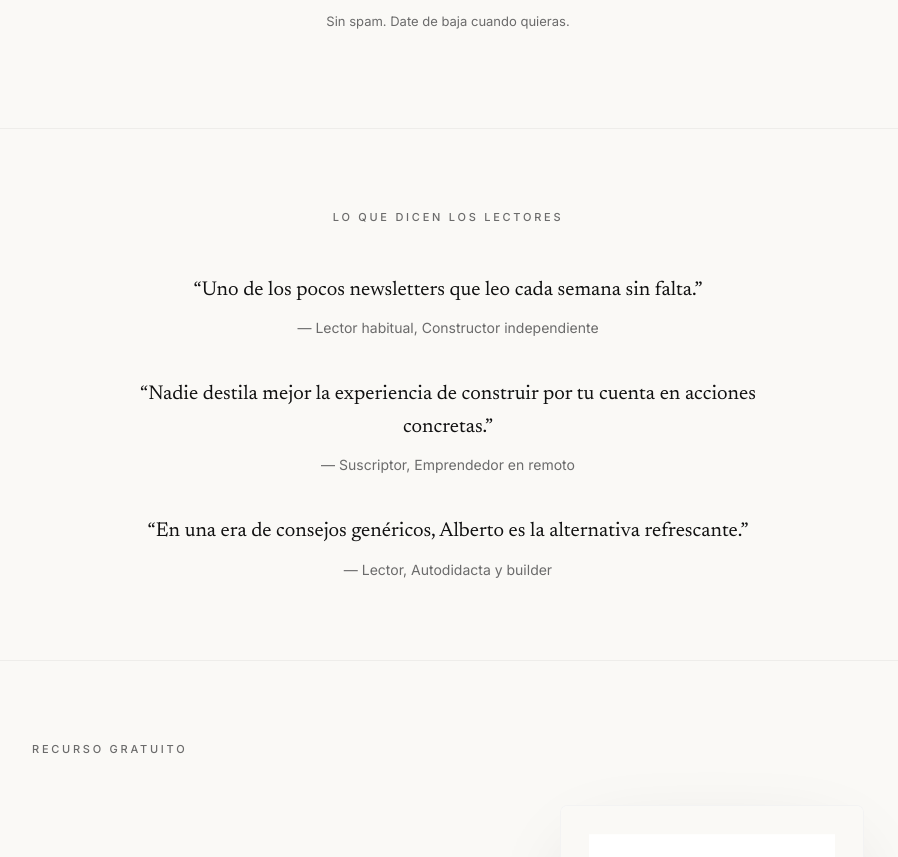
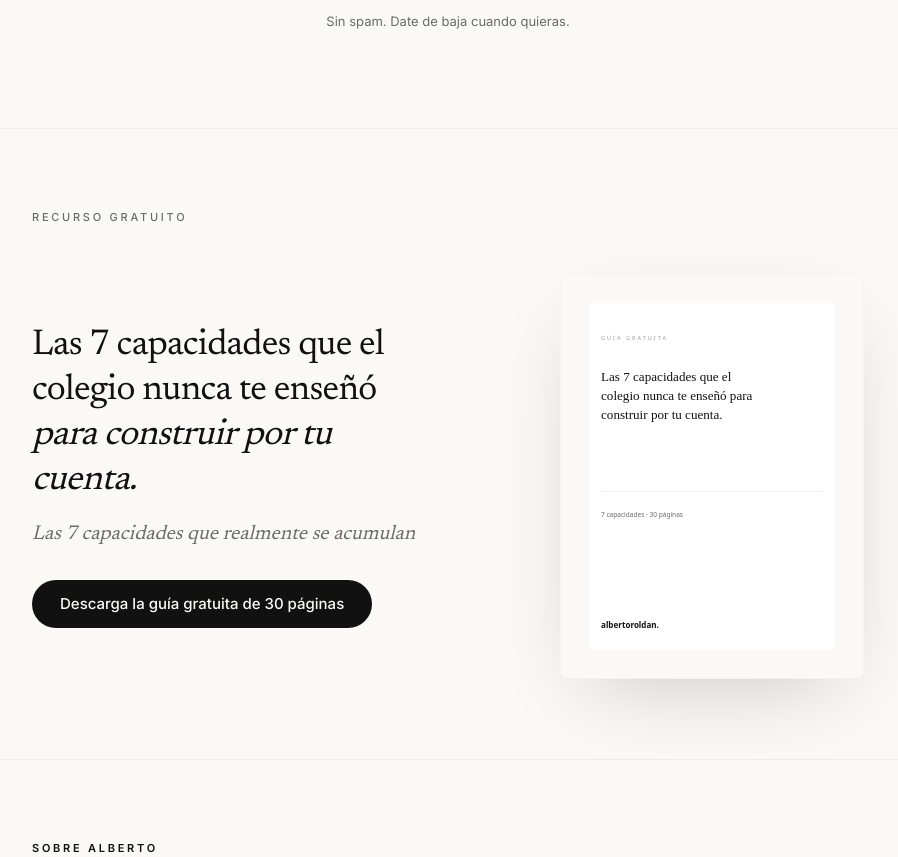
Before and after one commit to AlbertoRoldanUX-code/albertoroldan.me, a Next.js app: page / in a window 1280 px wide. Shown: the part 460-1317 px from the top of the page, without its empty margins (192-1090 px from the left). Built offline with nearby package versions, Linux system fonts and the light colour scheme; no server answers.

Commit message:
Remove TestimonialsSection and associated testimonial data from the project. Update HomePage and HomeHeroSection components accordingly to streamline the homepage content.

```diff
--- a/src/app/page.tsx
+++ b/src/app/page.tsx
@@ -1,9 +1,6 @@
 import type { Metadata } from "next";
 import { AboutPreviewSection } from "@/components/home/about-preview-section";
-import {
-  HomeHeroSection,
-  TestimonialsSection,
-} from "@/components/home/hero-section";
+import { HomeHeroSection } from "@/components/home/hero-section";
 import { FreeResourceSection } from "@/components/home/free-resource-section";
 import { NewsletterSection } from "@/components/home/newsletter-section";
 import { SiteLayout } from "@/components/site/site-layout";
@@ -18,7 +15,6 @@ export default function HomePage() {
   return (
     <SiteLayout>
       <HomeHeroSection />
-      <TestimonialsSection />
       <FreeResourceSection />
       <AboutPreviewSection />
       <NewsletterSection />
--- a/src/components/home/hero-section.tsx
+++ b/src/components/home/hero-section.tsx
@@ -1,6 +1,6 @@
 import { EmailForm } from "@/components/vault/email-form";
 import { FadeIn } from "@/components/vault/fade-in";
-import { siteConfig, testimonials } from "@/data/home";
+import { siteConfig } from "@/data/home";
 
 export function HomeHeroSection() {
   return (
@@ -30,32 +30,3 @@ export function HomeHeroSection() {
     </section>
   );
 }
-
-export function TestimonialsSection() {
-  return (
-    <section className="border-t border-border/60 px-6 py-14 md:py-20">
-      <div className="mx-auto max-w-[42rem]">
-        <FadeIn>
-          <p className="text-center font-sans text-[11px] font-medium tracking-[0.25em] text-muted-foreground uppercase">
-            Lo que dicen los lectores
-          </p>
-        </FadeIn>
-
-        <div className="mt-10 space-y-10 md:mt-12">
-          {testimonials.map((item, index) => (
-            <FadeIn key={item.author} delay={index * 0.06}>
-              <blockquote className="text-center">
-                <p className="font-serif text-lg leading-relaxed md:text-xl">
-                  &ldquo;{item.quote}&rdquo;
-                </p>
-                <footer className="mt-3 font-sans text-sm text-muted-foreground">
-                  — {item.author}, <cite className="not-italic">{item.title}</cite>
-                </footer>
-              </blockquote>
-            </FadeIn>
-          ))}
-        </div>
-      </div>
-    </section>
-  );
-}
--- a/src/data/home.ts
+++ b/src/data/home.ts
@@ -1,9 +1,3 @@
-export interface Testimonial {
-  quote: string;
-  author: string;
-  title: string;
-}
-
 export const siteConfig = {
   brand: "albertoroldan.",
   name: "Alberto Roldán",
@@ -24,27 +18,6 @@ export const siteConfig = {
     instagram: "https://instagram.com/albertoroldaninfo",
   },
 };
-
-export const testimonials: Testimonial[] = [
-  {
-    quote:
-      "Uno de los pocos newsletters que leo cada semana sin falta.",
-    author: "Lector habitual",
-    title: "Constructor independiente",
-  },
-  {
-    quote:
-      "Nadie destila mejor la experiencia de construir por tu cuenta en acciones concretas.",
-    author: "Suscriptor",
-    title: "Emprendedor en remoto",
-  },
-  {
-    quote:
-      "En una era de consejos genéricos, Alberto es la alternativa refrescante.",
-    author: "Lector",
-    title: "Autodidacta y builder",
-  },
-];
 
 export const featuredGuide = {
   slug: "field-manual",
```
